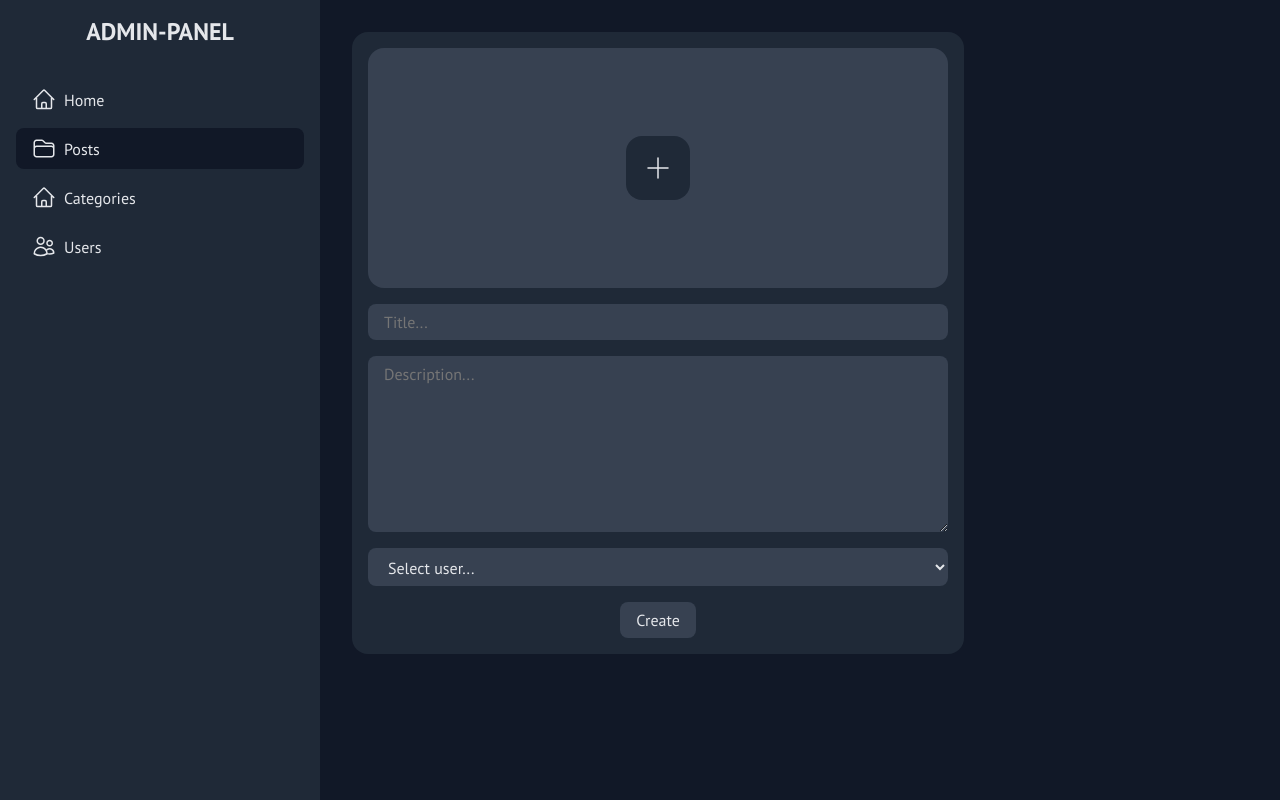
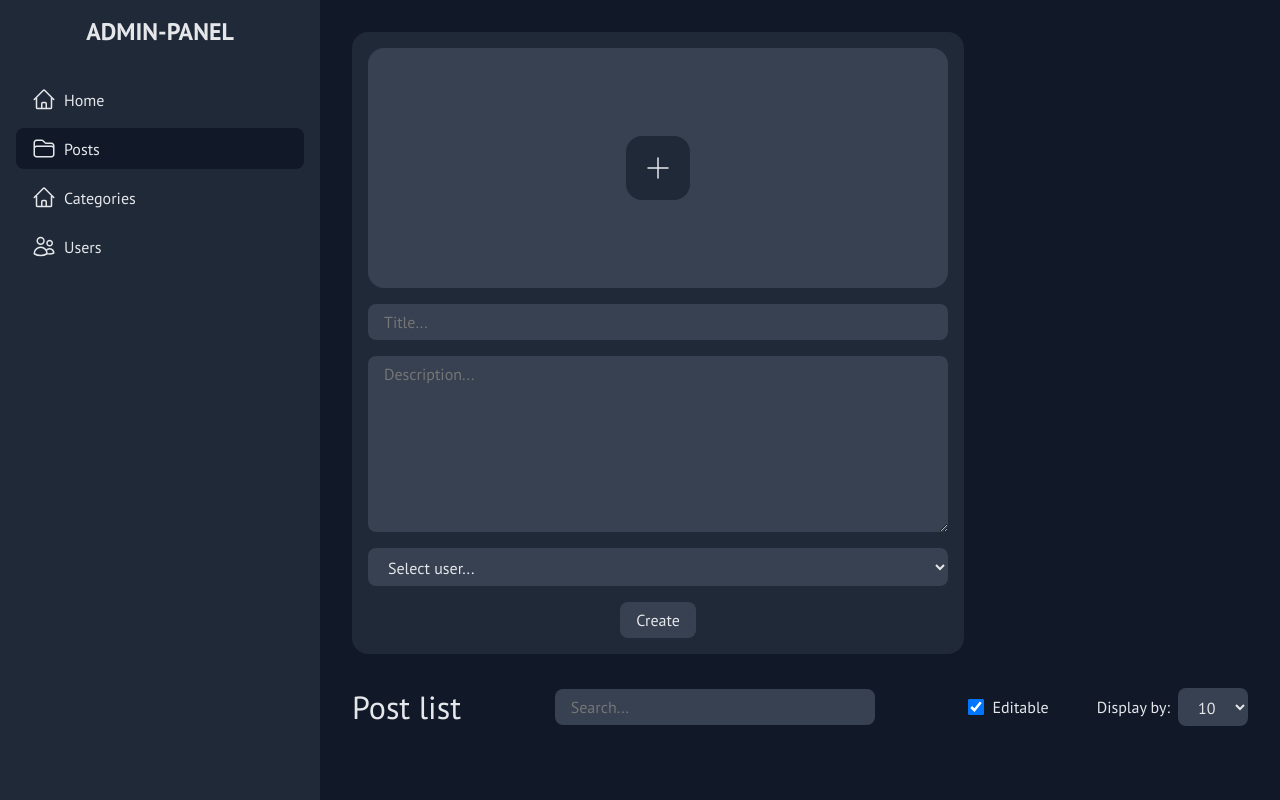
Before and after one commit to ptrv-dev/vue-recheats-admin, a Vue app: page /posts in a window 1280 px wide. Built offline with nearby package versions, Linux system fonts and the light colour scheme.

Commit message:
Post List | header

```diff
--- a/src/App.vue
+++ b/src/App.vue
@@ -63,5 +63,6 @@ h6 {
 #main {
   padding: 2rem;
   overflow: auto;
+  flex: 1;
 }
 </style>
--- /dev/null
+++ b/src/components/AppCheckbox.vue
@@ -0,0 +1,46 @@
+<template>
+  <label v-if="label">
+    <input
+      type="checkbox"
+      :checked="modelValue"
+      @change="$emit('update:modelValue', $event.target.checked)"
+    />
+    {{ label }}
+  </label>
+  <input
+    v-else
+    type="checkbox"
+    :checked="modelValue"
+    @change="$emit('update:modelValue', $event.target.checked)"
+  />
+</template>
+
+<script>
+export default {
+  props: {
+    modelValue: {
+      type: Boolean,
+      default: true,
+    },
+    label: {
+      type: String,
+    },
+  },
+  emits: ['update:modelValue'],
+};
+</script>
+
+<style lang="scss" scoped>
+@import '@/scss/vars';
+input[type='checkbox'] {
+  width: 1rem;
+  height: 1rem;
+}
+label {
+  display: inline-flex;
+  align-items: center;
+  gap: 0.5rem;
+  font-size: 1rem;
+  color: $color-white;
+}
+</style>
--- a/src/components/AppInput.vue
+++ b/src/components/AppInput.vue
@@ -1,6 +1,36 @@
 <template>
-  <input type="text" class="input" />
+  <input
+    type="text"
+    class="input"
+    :value="modelValue"
+    @change="onChange"
+    @input="onInput"
+  />
 </template>
+
+<script>
+export default {
+  props: {
+    modelValue: {
+      type: String,
+    },
+    modelModifiers: {
+      default: () => ({}),
+    },
+  },
+  emits: ['update:modelValue'],
+  methods: {
+    onInput(e) {
+      if (!this.modelModifiers.lazy)
+        this.$emit('update:modelValue', e.target.value);
+    },
+    onChange(e) {
+      if (this.modelModifiers.lazy)
+        this.$emit('update:modelValue', e.target.value);
+    },
+  },
+};
+</script>
 
 <style lang="scss" scoped>
 @import '@/scss/vars';
--- a/src/components/AppTextArea.vue
+++ b/src/components/AppTextArea.vue
@@ -1,6 +1,36 @@
 <template>
-  <textarea rows="8" class="textarea" />
+  <textarea
+    rows="8"
+    class="textarea"
+    :value="modelValue"
+    @input="onInput"
+    @change="onChange"
+  />
 </template>
+
+<script>
+export default {
+  props: {
+    modelValue: {
+      type: String,
+    },
+    modelModifiers: {
+      default: () => ({}),
+    },
+  },
+  emits: ['update:modelValue'],
+  methods: {
+    onInput(e) {
+      if (!this.modelModifiers.lazy)
+        this.$emit('update:modelValue', e.target.value);
+    },
+    onChange(e) {
+      if (this.modelModifiers.lazy)
+        this.$emit('update:modelValue', e.target.value);
+    },
+  },
+};
+</script>
 
 <style lang="scss" scoped>
 @import '@/scss/vars';
--- /dev/null
+++ b/src/components/PostList.vue
@@ -0,0 +1,68 @@
+<template>
+  <div class="post-list">
+    <div class="post-list__header post-list-header">
+      <h2 class="post-list-header__title">Post list</h2>
+      <app-input
+        class="post-list-header__input"
+        placeholder="Search..."
+        v-model.lazy="searchQuery"
+      />
+      <div class="post-list-header__col">
+        <app-checkbox label="Editable" v-model="isEditable" />
+        <div class="post-list-header__display">
+          Display by:
+          <app-select v-model="displayBy">
+            <option>10</option>
+            <option>20</option>
+            <option>30</option>
+            <option>50</option>
+          </app-select>
+        </div>
+      </div>
+    </div>
+  </div>
+</template>
+
+<script>
+import AppInput from './AppInput.vue';
+import AppCheckbox from './AppCheckbox.vue';
+import AppSelect from './AppSelect.vue';
+
+export default {
+  components: { AppInput, AppCheckbox, AppSelect },
+  data() {
+    return {
+      searchQuery: '',
+      isEditable: true,
+      displayBy: '10',
+    };
+  },
+};
+</script>
+
+<style lang="scss" scoped>
+.post-list {
+  width: 100%;
+}
+.post-list-header {
+  display: flex;
+  align-items: center;
+  justify-content: space-between;
+  &__title {
+    font-weight: normal;
+  }
+  &__input {
+    width: 20rem;
+  }
+  &__col {
+    display: flex;
+    align-items: center;
+    gap: 3rem;
+  }
+  &__display {
+    display: inline-flex;
+    align-items: center;
+    gap: 0.5rem;
+  }
+}
+</style>
--- a/src/views/PostsView.vue
+++ b/src/views/PostsView.vue
@@ -1,11 +1,24 @@
 <template>
-  <post-form />
+  <div id="post-view">
+    <post-form />
+    <post-list />
+  </div>
 </template>
 
 <script>
 import PostForm from '@/components/PostForm.vue';
+import PostList from '@/components/PostList.vue';
 
 export default {
-  components: { PostForm },
+  components: { PostForm, PostList },
 };
 </script>
+
+<style lang="scss" scoped>
+#post-view {
+  display: flex;
+  flex-direction: column;
+  gap: 2rem;
+  align-items: flex-start;
+}
+</style>
```
